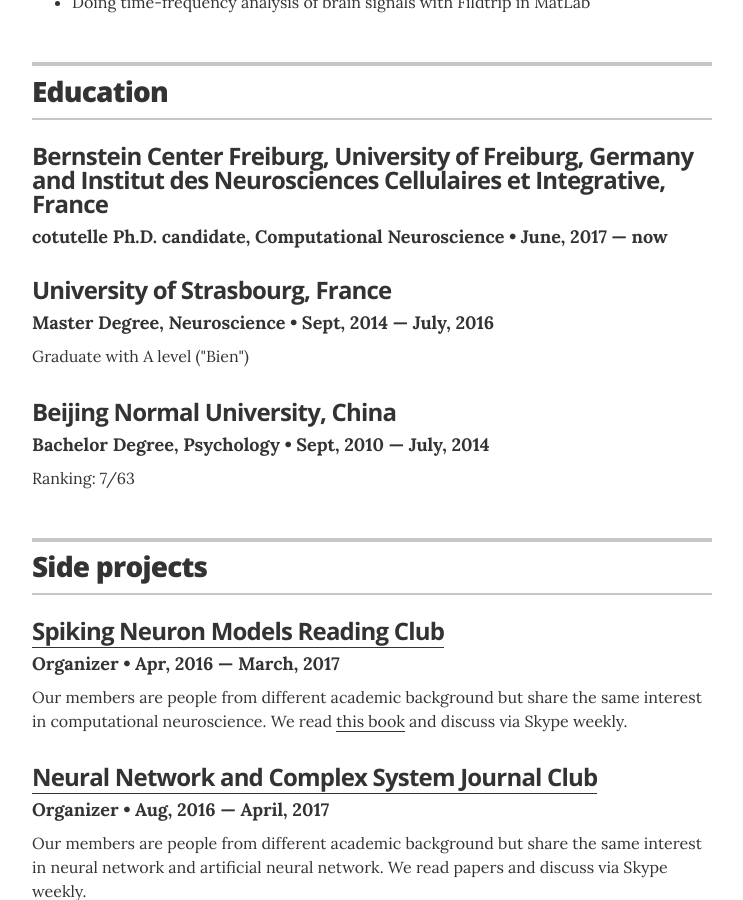
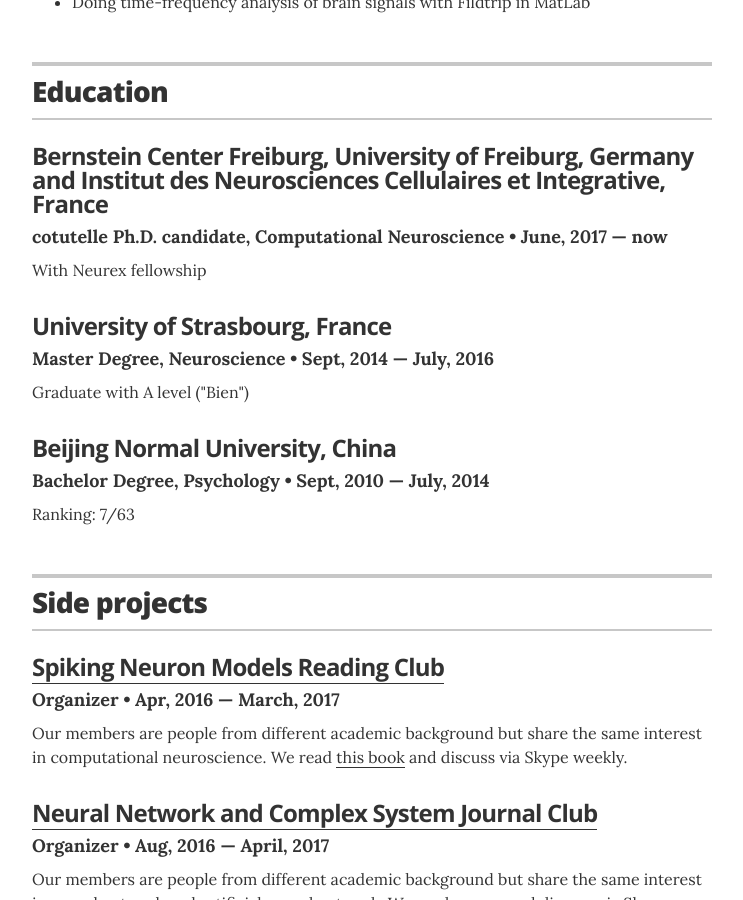
Before and after one commit to ErbB4/erbb4.github.io, a Jekyll site: the page built from index.html, in a window 1280 px wide and 900 px high, scrolled down 1897 px. Shown: the whole window, without its empty margins (268-1011 px from the left). Built offline with Jekyll 4.4.1, drawn with Linux system fonts in a browser that asks for light colours.

Commit message:
neurex fellowship

```diff
--- a/_layouts/resume.html
+++ b/_layouts/resume.html
@@ -118,6 +118,7 @@
         <div class="resume-item" itemscope itemprop="alumniOf" itemtype="http://schema.org/CollegeOrUniversity">
           <h3 class="resume-item-title" itemprop="name">Bernstein Center Freiburg, University of Freiburg, Germany and Institut des Neurosciences Cellulaires et Integrative, France</h3>
           <h4 class="resume-item-details" itemprop="description">cotutelle Ph.D. candidate, Computational Neuroscience &bull; June, 2017 &mdash; now</h4>
+          <p class="resume-item-copy">With Neurex fellowship</p>
         </div>
 
         <div class="resume-item" itemscope itemprop="alumniOf" itemtype="http://schema.org/CollegeOrUniversity">
```
